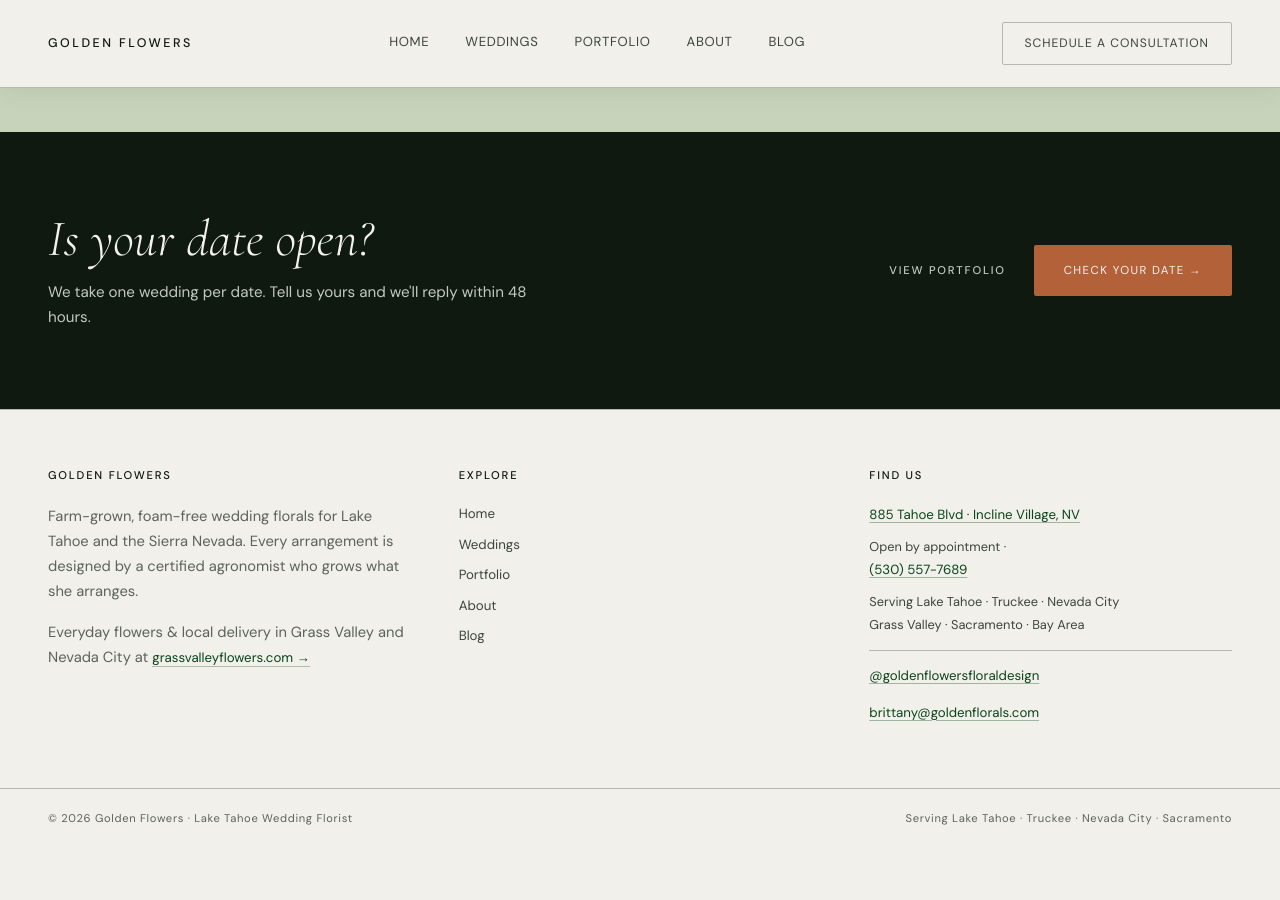
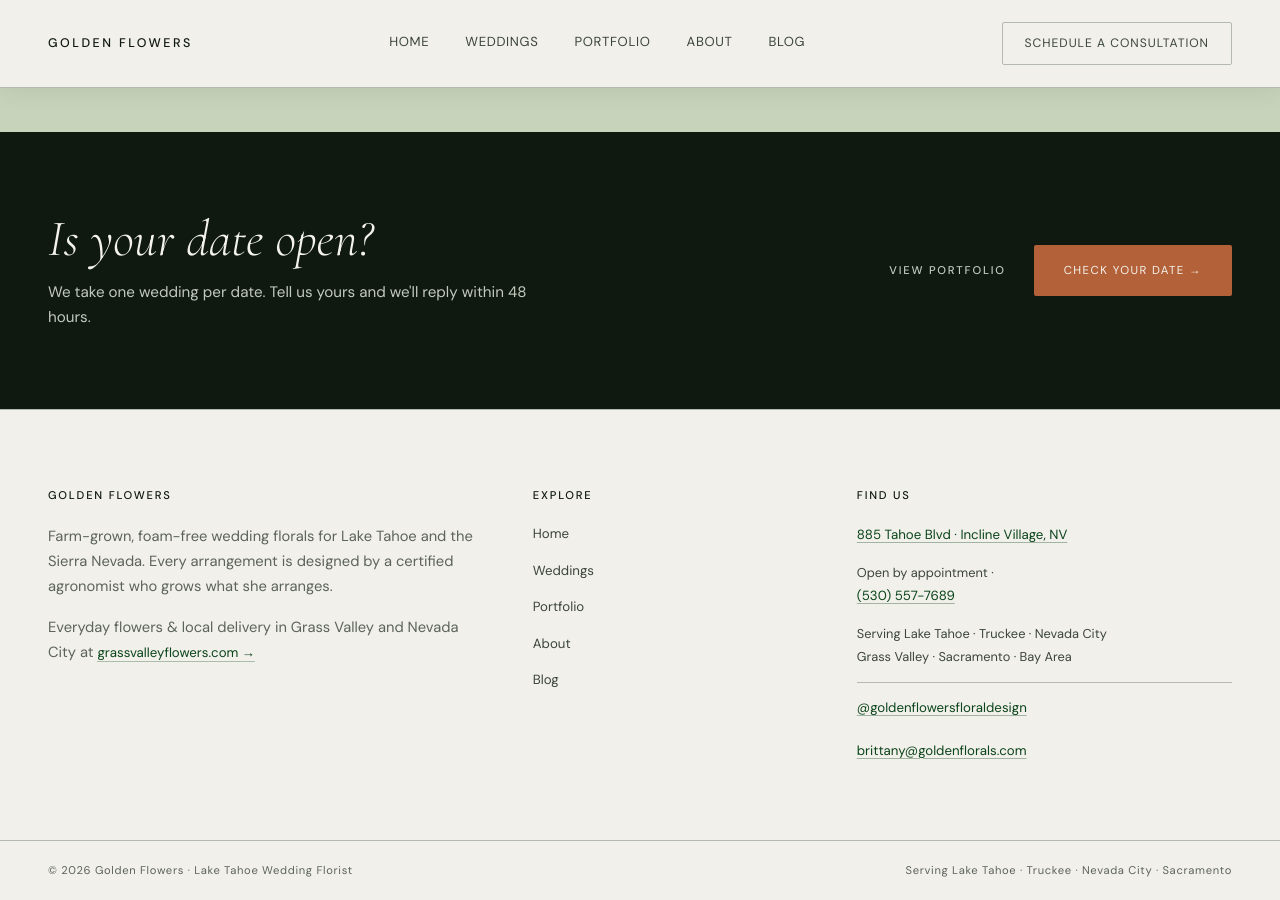
Before and after one commit to jshplhm/goldenflowers, a Jekyll site: the page built from consultation-form/index.md, in a window 1280 px wide and 900 px high, scrolled down 1179 px. Built offline with Jekyll 4.4.1, drawn with Linux system fonts in a browser that asks for light colours; before the commit the page ends 2027 px from its top, so only the background shows below that.

Commit message:
Reorder success flow + footer spacing detail
Success: lead with the 48-hour reassurance, then offer the calendar as an
optional 'skip the wait' accelerator (was demanding the booking first and
burying the reassurance). Button now has real breathing room.

Footer: wider brand column (1.6/1/1.4), more space between Explore links and
between Find Us lines, more top padding - matches the mockup's generosity.

Co-Authored-By: Claude Opus 4.8 <noreply@anthropic.com>

```diff
--- a/_includes/consult-modal.html
+++ b/_includes/consult-modal.html
@@ -66,10 +66,12 @@
       <div class="form-success-tags" data-success-tags></div>
       <div class="form-success-check" aria-hidden="true">&#10003;</div>
       <h3>Thank you for reaching out.</h3>
-      <p data-success-date-line hidden>We've noted <strong data-success-date></strong>. Now let's find a time to talk.</p>
-      <p data-success-default>Now let's find a time to talk.</p>
-      <a href="https://calendar.app.google/iKY1Xqerqtcv6fdj7" target="_blank" rel="noopener" class="btn-primary form-success-book">Book your consultation call &rarr;</a>
-      <p class="form-success-booknote">A complimentary call with Brittany, by phone or video. Prefer we reach out instead? We'll email within 48 hours.</p>
+      <p data-success-date-line hidden>We've got your details for <strong data-success-date></strong>. We'll be in touch within <strong>48 hours</strong> to confirm availability, by phone or video.</p>
+      <p data-success-default>We'll be in touch within <strong>48 hours</strong> to confirm availability, by phone or video.</p>
+      <div class="form-success-book">
+        <p class="form-success-book-prompt">Prefer to skip the wait? Grab 30 minutes with Brittany.</p>
+        <a href="https://calendar.app.google/iKY1Xqerqtcv6fdj7" target="_blank" rel="noopener" class="btn-primary">Book a consultation call &rarr;</a>
+      </div>
       <div class="form-success-next">
         <span class="label">While you wait</span>
         <a href="{{ site.baseurl }}/portfolio">Explore the portfolio &rarr;</a>
--- a/assets/css/style.css
+++ b/assets/css/style.css
@@ -166,8 +166,8 @@ body { padding-top: var(--nav-h); }
   border-top: 1px solid var(--bor);
 }
 .site-footer--full {
-  padding: 56px 48px;
-  display: grid; grid-template-columns: 1fr 1fr 1fr; gap: 48px;
+  padding: 76px 48px 64px;
+  display: grid; grid-template-columns: 1.6fr 1fr 1.4fr; gap: 56px;
 }
 .site-footer--minimal {
   padding: 48px;
@@ -187,10 +187,10 @@ body { padding-top: var(--nav-h); }
 }
 .footer-col a {
   display: block; font-size: .83rem; color: var(--fg2);
-  margin-bottom: 8px; transition: color .2s;
+  margin-bottom: 14px; transition: color .2s;
 }
 .footer-col a:hover { color: var(--acc); }
-.footer-info p { font-size: .82rem; color: var(--fg2); line-height: 1.8; }
+.footer-info p { font-size: .82rem; color: var(--fg2); line-height: 1.8; margin-bottom: 14px; }
 .footer-info a { color: var(--acc); }
 .foot-links { display: flex; gap: 24px; }
 .foot-links a {
@@ -1634,9 +1634,10 @@ form[hidden] { display: none; }
 .form-success-next .label { margin-bottom: 8px; color: var(--fgm); }
 .form-success-next a { font-family: var(--f-b); font-size: .85rem; letter-spacing: .04em; color: var(--acc2); }
 .form-success:focus { outline: none; }
-/* Book-a-call handoff (Google Appointment Schedule) */
-.form-success .form-success-book { display: inline-block; margin: 6px 0 14px; }
-.form-success p.form-success-booknote { font-size: .82rem; color: var(--fgm); margin-top: 0; }
+/* Book-a-call handoff (Google Appointment Schedule) — secondary to the 48h reassurance */
+.form-success-book { margin: 32px 0 4px; }
+.form-success p.form-success-book-prompt { font-size: .85rem; color: var(--fg2); margin: 0 auto 16px; max-width: 360px; }
+.form-success-book .btn-primary { display: inline-block; }
 
 /* — (g) Tap targets & self-select cards — */
 a.aesthetic-card { display: block; text-decoration: none; color: inherit; }
--- a/consultation-form/index.md
+++ b/consultation-form/index.md
@@ -82,10 +82,12 @@ canonical_url: https://goldenflorals.com/consultation-form
       <div class="form-success-tags" data-success-tags></div>
       <div class="form-success-check" aria-hidden="true">&#10003;</div>
       <h3>Thank you for reaching out.</h3>
-      <p data-success-date-line hidden>We've noted <strong data-success-date></strong>. Now let's find a time to talk.</p>
-      <p data-success-default>Now let's find a time to talk.</p>
-      <a href="https://calendar.app.google/iKY1Xqerqtcv6fdj7" target="_blank" rel="noopener" class="btn-primary form-success-book">Book your consultation call &rarr;</a>
-      <p class="form-success-booknote">A complimentary call with Brittany, by phone or video. Prefer we reach out instead? We'll email within 48 hours.</p>
+      <p data-success-date-line hidden>We've got your details for <strong data-success-date></strong>. We'll be in touch within <strong>48 hours</strong> to confirm availability, by phone or video.</p>
+      <p data-success-default>We'll be in touch within <strong>48 hours</strong> to confirm availability, by phone or video.</p>
+      <div class="form-success-book">
+        <p class="form-success-book-prompt">Prefer to skip the wait? Grab 30 minutes with Brittany.</p>
+        <a href="https://calendar.app.google/iKY1Xqerqtcv6fdj7" target="_blank" rel="noopener" class="btn-primary">Book a consultation call &rarr;</a>
+      </div>
       <div class="form-success-next">
         <span class="label">While you wait</span>
         <a href="{{ site.baseurl }}/portfolio">Explore the portfolio &rarr;</a>
```
